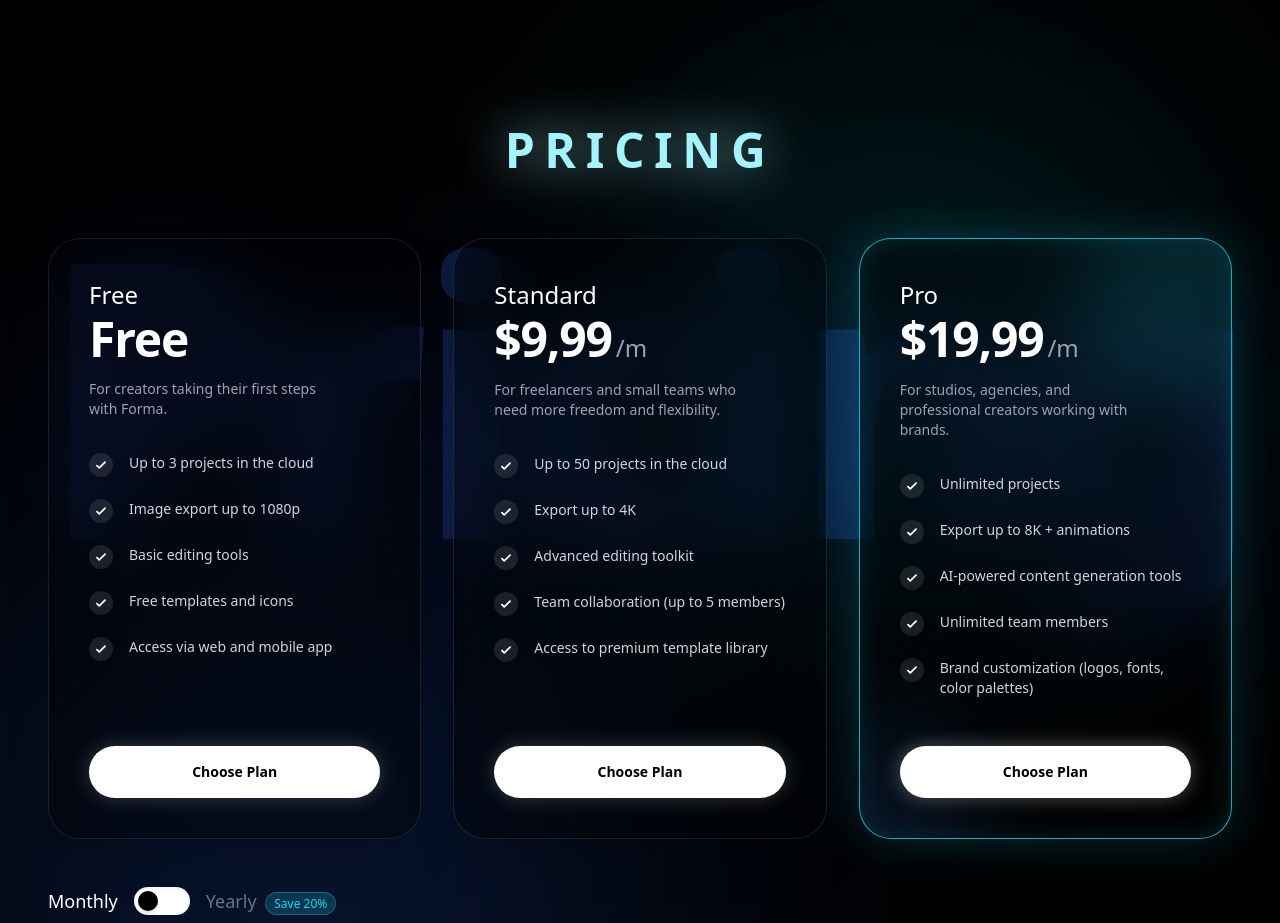
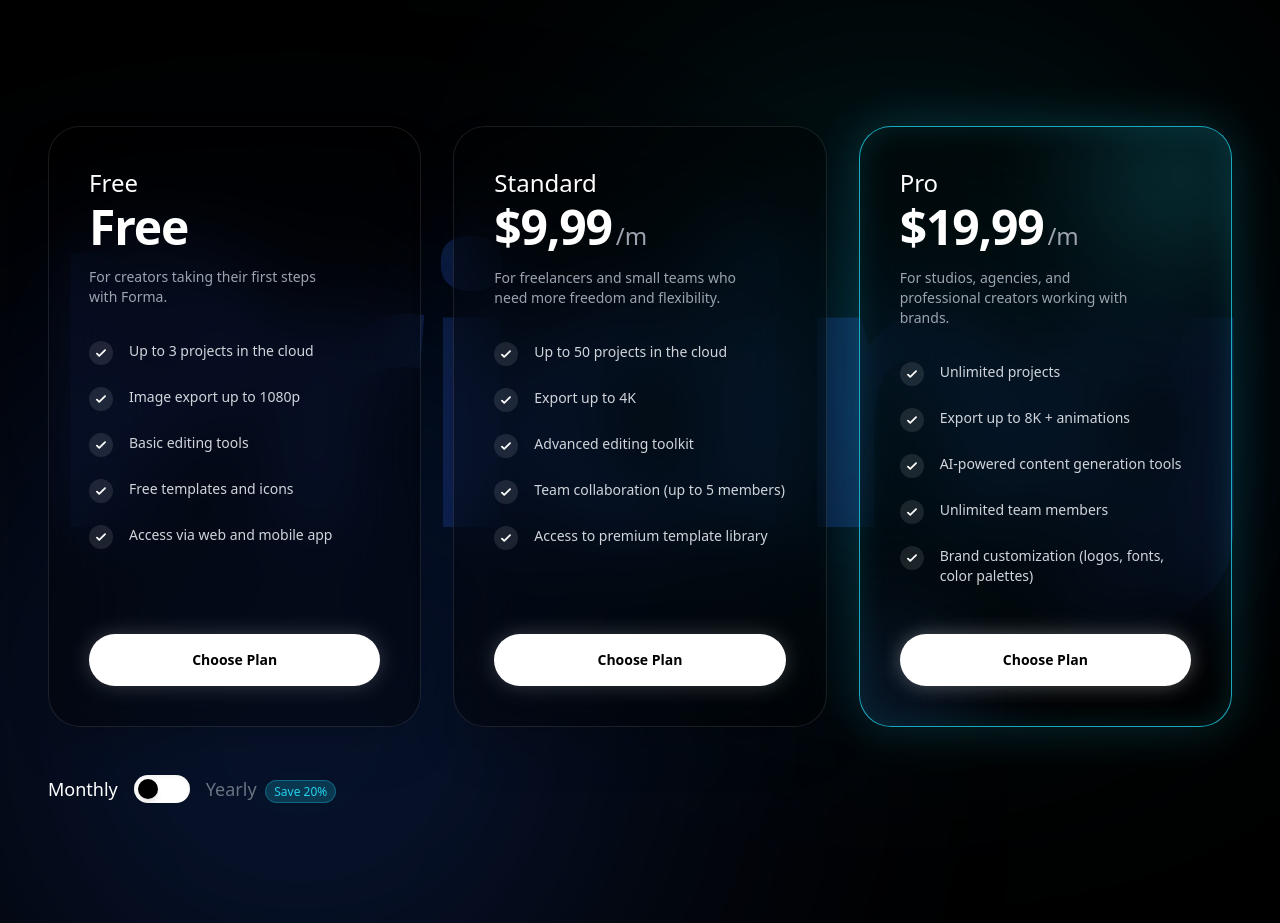
Before and after one commit to dipanjan800/ai-agency-website-, a website built with Vite: page index.html in a window 1280 px wide. Shown: the part 4500-5423 px from the top of the page. Built offline with nearby package versions, Linux system fonts and the light colour scheme.

Commit message:
Remove glowing PRICING text

```diff
--- a/index.html
+++ b/index.html
@@ -583,10 +583,7 @@
 
             <div class="container mx-auto px-6 md:px-12 relative z-10 w-full max-w-7xl">
 
-                <!-- Pricing Top Center Text -->
-                <div class="w-full flex justify-center mb-10 md:mb-16 relative z-20">
-                    <span class="text-4xl md:text-5xl font-bold text-cyan-200 tracking-[0.2em] uppercase drop-shadow-[0_0_25px_rgba(165,243,252,0.8)]">PRICING</span>
-                </div>
+
 
                 <!-- Pricing Grid -->
                 <div class="grid md:grid-cols-3 gap-6 lg:gap-8 items-stretch relative z-10">
```
